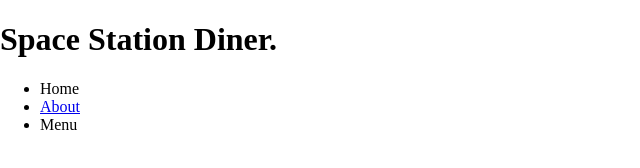
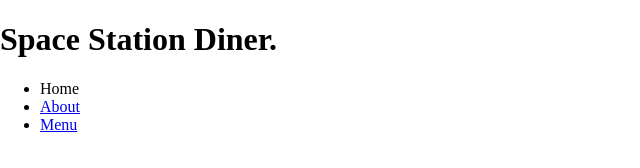
Before and after one commit to codex-c1/CSS-Assignment-5, a plain HTML site: page index.html in a window 1280 px wide. Shown: the full height of the page, 0-640 px from the left. Drawn offline with Linux system fonts and the light colour scheme.

Commit message:
update links

```diff
--- a/index.html
+++ b/index.html
@@ -16,7 +16,7 @@
     <ul>
       <li>Home</li>
       <li><a href="about.html">About</a></li>
-      <li>Menu</li>
+      <li><a href="menu.html">Menu</a></li>
     </ul>
   </header>
   <main></main>
```
